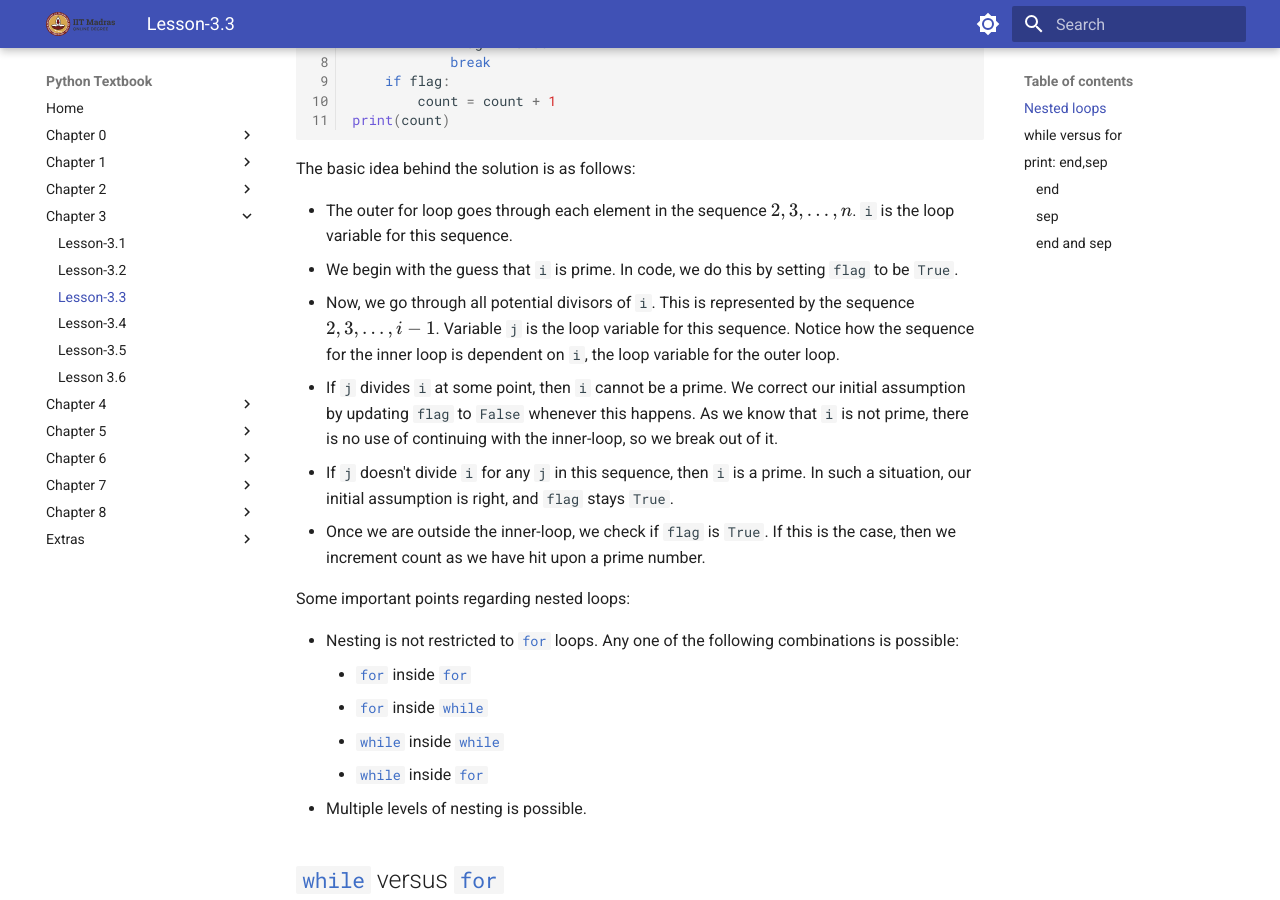
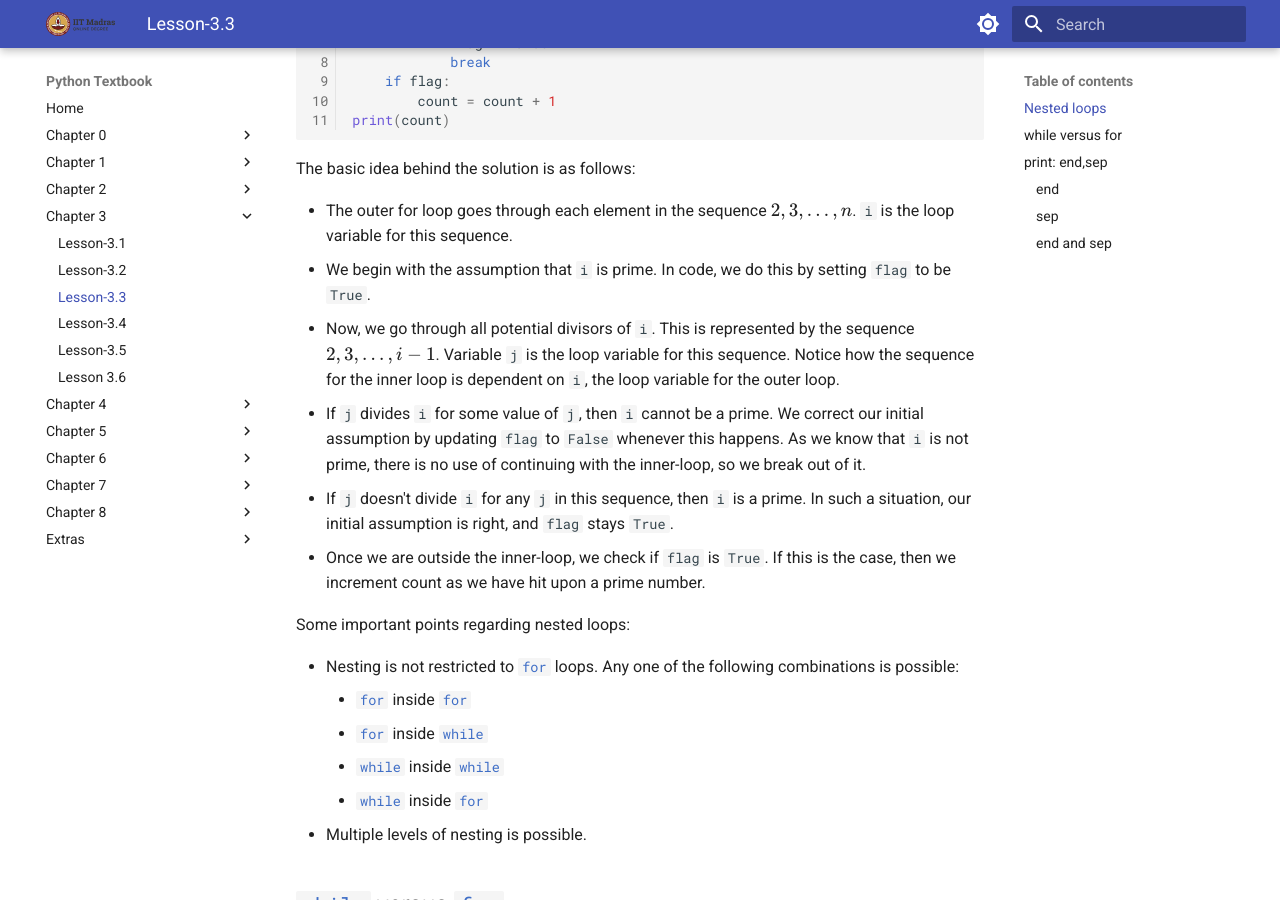
Before and after one commit to bsc-iitm/python-textbook, an MkDocs documentation site: the page built from docs/chapter-3/lesson-3.3.md, in a window 1280 px wide and 900 px high, scrolled down 1003 px. Built offline with MkDocs 1.6.1 and Material for MkDocs 9.7.7, drawn with Linux system fonts in a browser that asks for light colours.

Commit message:
Update lesson-3.3.md

```diff
--- a/docs/chapter-3/lesson-3.3.md
+++ b/docs/chapter-3/lesson-3.3.md
@@ -44,9 +44,9 @@ print(count)
 The basic idea behind the solution is as follows:
 
 - The outer for loop goes through each element in the sequence $2, 3, ..., n$. `i` is the loop variable for this sequence.
-- We begin with the guess that `i` is prime. In code, we do this by setting `flag` to be `True`.
+- We begin with the assumption that `i` is prime. In code, we do this by setting `flag` to be `True`.
 - Now, we go through all potential divisors of `i`. This is represented by the sequence $2, 3, ..., i - 1$. Variable `j` is the loop variable for this sequence. Notice how the sequence for the inner loop is dependent on `i`, the loop variable for the outer loop.
-- If `j` divides `i` at some point, then `i` cannot be a prime. We correct our initial assumption by updating `flag` to `False` whenever this happens. As we know that `i` is not prime, there is no use of continuing with the inner-loop, so we break out of it.
+- If `j` divides `i` for some value of `j`, then `i` cannot be a prime. We correct our initial assumption by updating `flag` to `False` whenever this happens. As we know that `i` is not prime, there is no use of continuing with the inner-loop, so we break out of it.
 - If `j` doesn't divide `i` for any `j` in this sequence, then `i` is a prime. In such a situation, our initial assumption is right, and `flag` stays `True`.
 - Once we are outside the inner-loop, we check if `flag` is `True`. If this is the case, then we increment count as we have hit upon a prime number.
 
```
